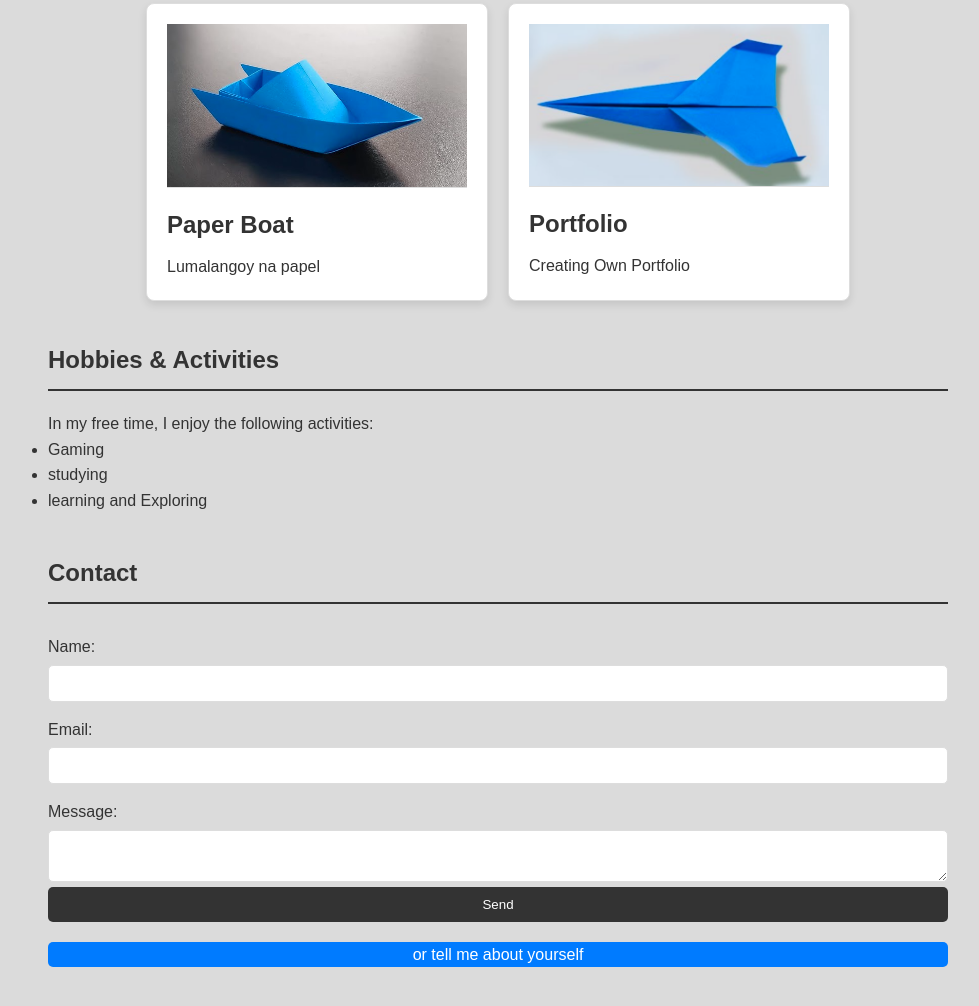
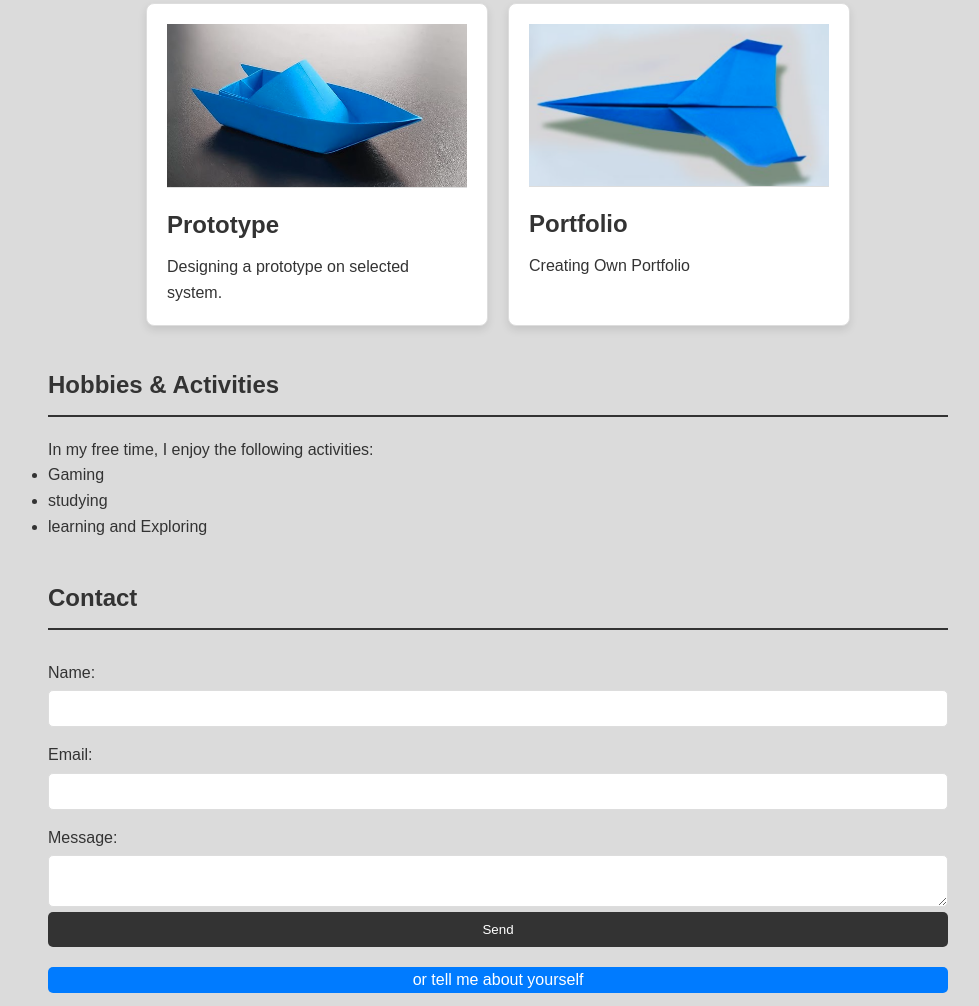
Before and after one commit to MsAly15/Portfolio, a plain HTML site: page index.html in a window 1280 px wide. Shown: the part 1150-2156 px from the top of the page, without its empty margins (142-1121 px from the left). Drawn offline with Linux system fonts and the light colour scheme.

Commit message:
Update index.html

```diff
--- a/index.html
+++ b/index.html
@@ -68,8 +68,8 @@
                         <img src="paper-boat.png" alt="Project 1">
                     </div>
                     <div class="project-info">
-                        <h3>Paper Boat</h3>
-                        <p>Lumalangoy na papel</p>
+                        <h3>Prototype</h3>
+                        <p>Designing a prototype on selected system.</p>
                     </div>
                 </div>
 
```
